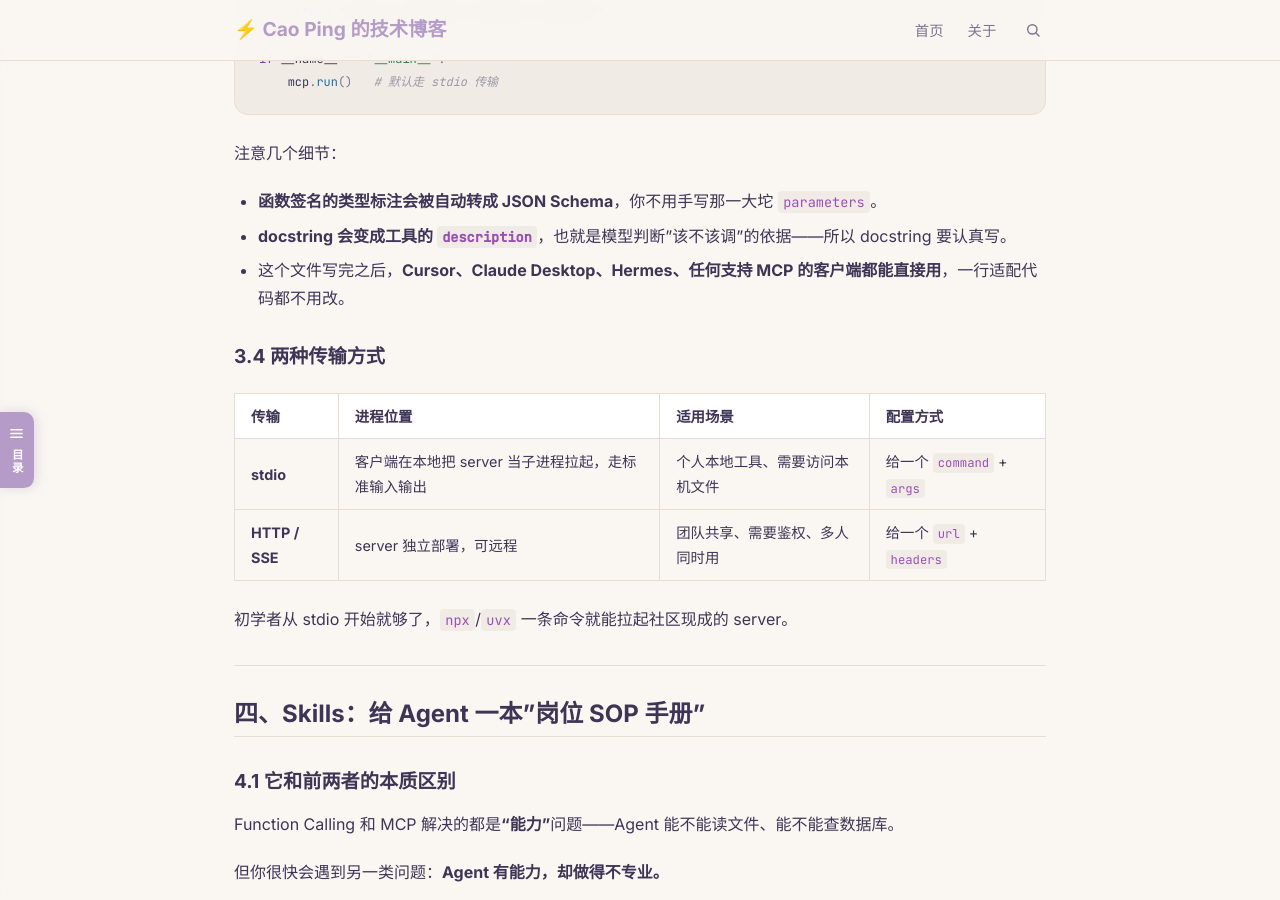
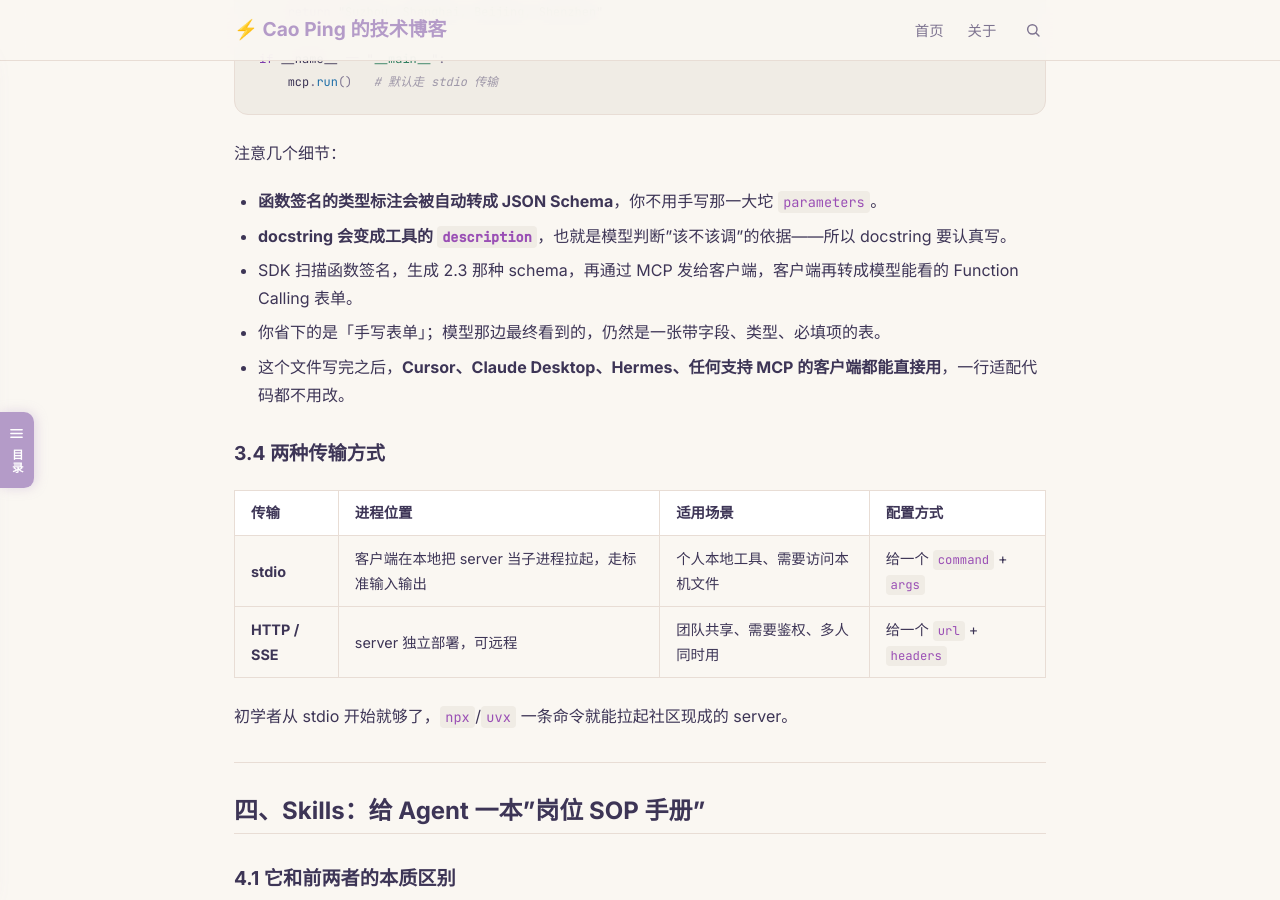
Before and after one commit to caoping0623/caoping0623.github.io, a Jekyll site: the page built from _posts/2026-07-28-function-calling-mcp-skills.md, in a window 1280 px wide and 900 px high, scrolled down 7269 px. Built offline with Jekyll 4.4.1, drawn with Linux system fonts in a browser that asks for light colours.

Commit message:
docs: 在 3.3 细节中补充 schema 到 Function Calling 的转换
Co-authored-by: Cursor <cursoragent@cursor.com>

```diff
--- a/_posts/2026-07-28-function-calling-mcp-skills.md
+++ b/_posts/2026-07-28-function-calling-mcp-skills.md
@@ -305,6 +305,8 @@ if __name__ == "__main__":
 
 - **函数签名的类型标注会被自动转成 JSON Schema**，你不用手写那一大坨 `parameters`。
 - **docstring 会变成工具的 `description`**，也就是模型判断"该不该调"的依据——所以 docstring 要认真写。
+- SDK 扫描函数签名，生成 2.3 那种 schema，再通过 MCP 发给客户端，客户端再转成模型能看的 Function Calling 表单。
+- 你省下的是「手写表单」；模型那边最终看到的，仍然是一张带字段、类型、必填项的表。
 - 这个文件写完之后，**Cursor、Claude Desktop、Hermes、任何支持 MCP 的客户端都能直接用**，一行适配代码都不用改。
 
 ### 3.4 两种传输方式
```
